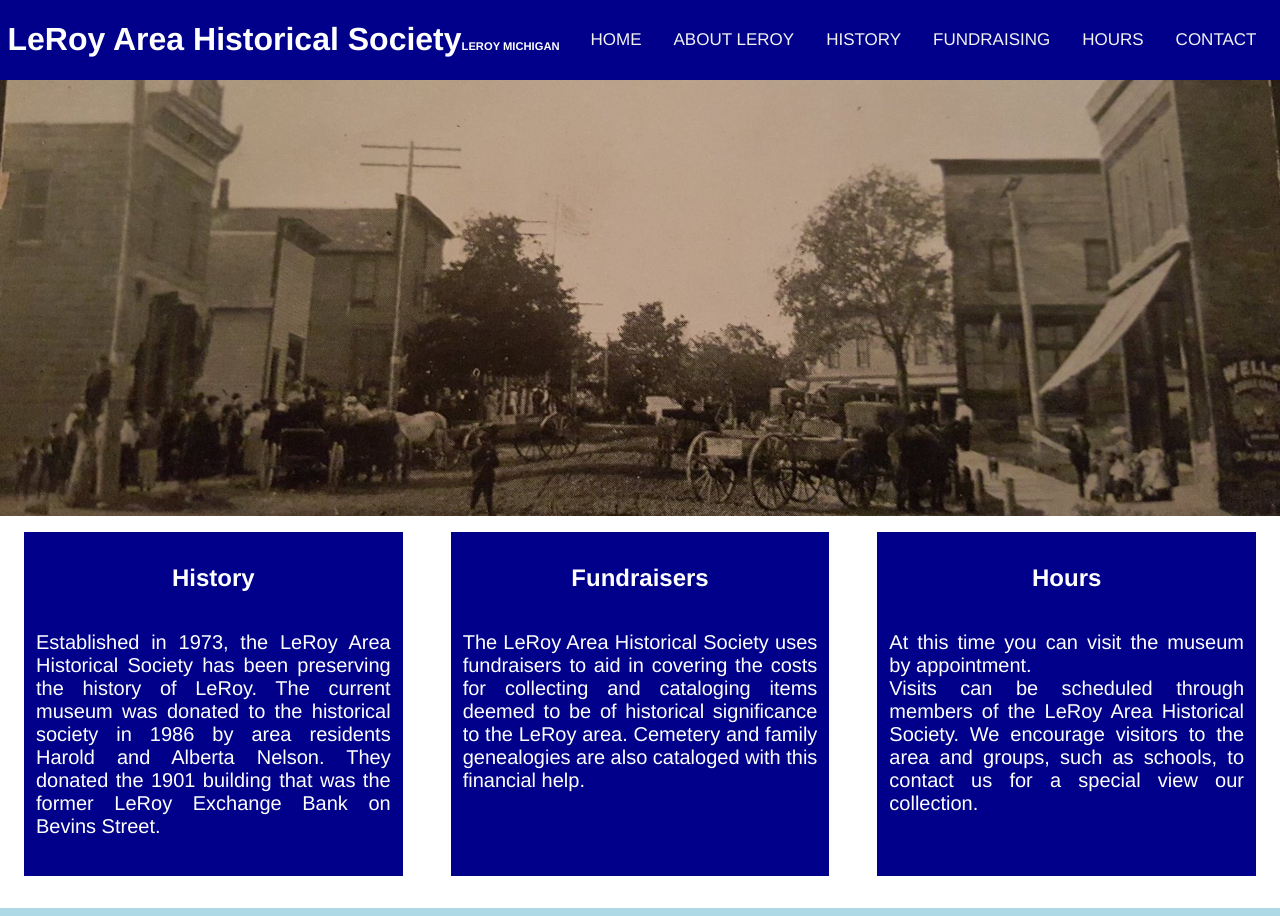
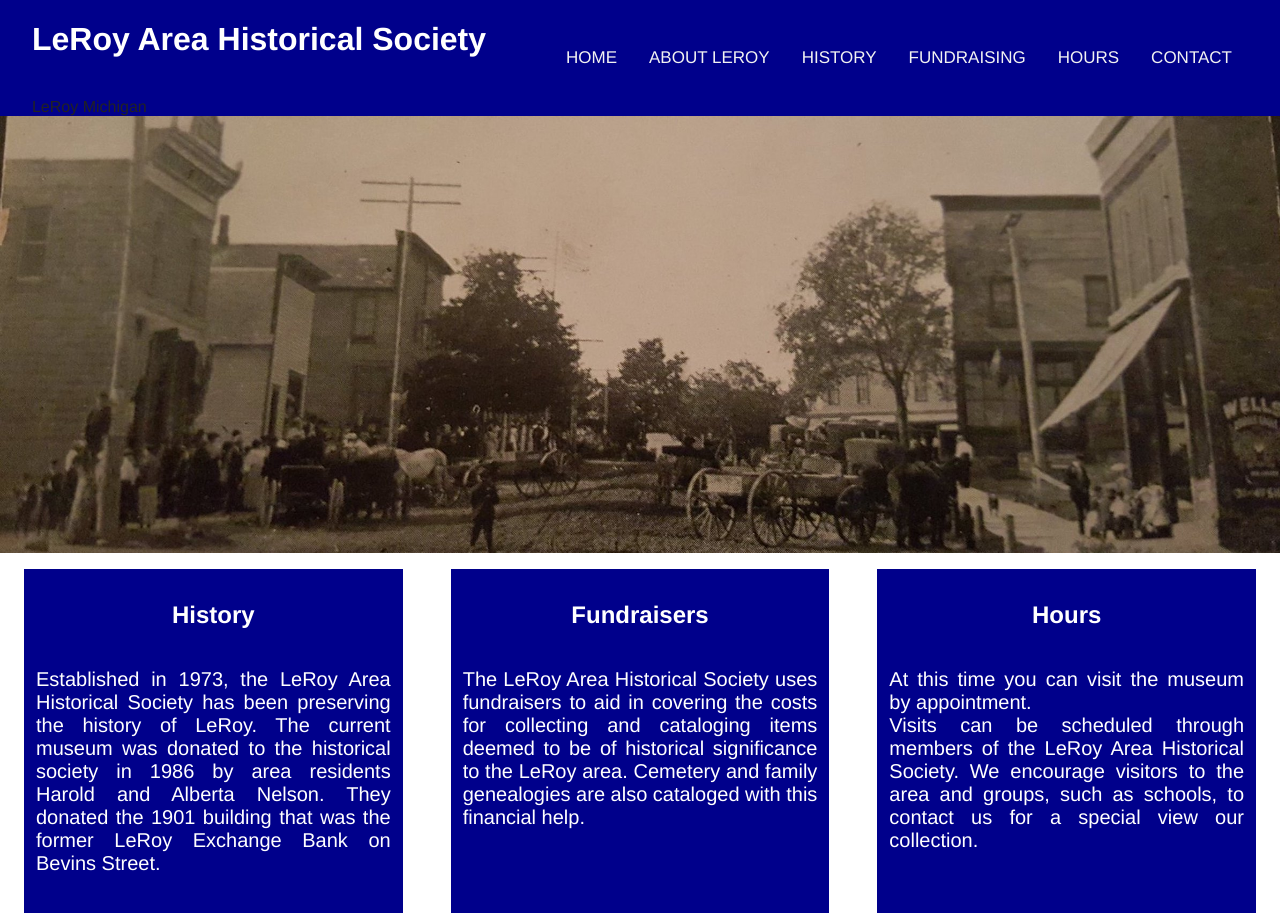
Before and after one commit to rob17204/test, a website built with Parcel: page index.html in a window 1280 px wide. Shown: the top 916 px of the page. Built offline with nearby package versions, Linux system fonts and the light colour scheme.

Commit message:
playing with title placement

```diff
--- a/index.html
+++ b/index.html
@@ -28,9 +28,7 @@
             <div id="home">
                   <div>
                         <h1>LeRoy Area Historical Society</h1>
-                  </div>
-                  <div>
-                        <h1><span> LeRoy Michigan</span></h1>
+                        <br><span> LeRoy Michigan</span></h1>
                   </div>
             </div>
             <div class="topnav" id="mynav">
```
